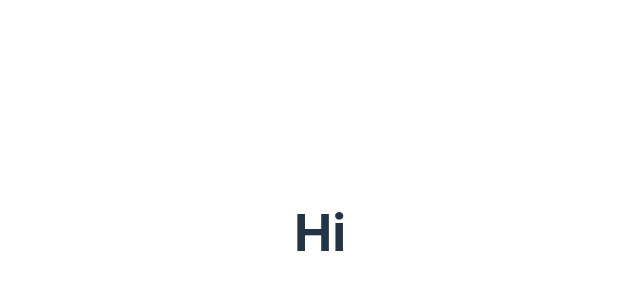
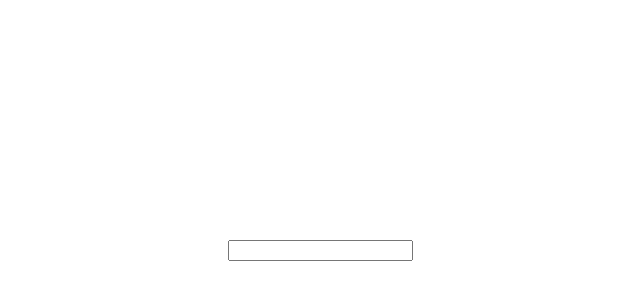
Before and after one commit to crasite/vue-front-teach, a Vue app: page / in a window 1280 px wide. Shown: the part 168-468 px from the top of the page, without its empty margins (320-960 px from the left). Built offline with nearby package versions, Linux system fonts and the light colour scheme.

Commit message:
added computed value

```diff
--- a/src/App.vue
+++ b/src/App.vue
@@ -1,10 +1,18 @@
 <script setup lang="ts">
-import { ref } from "vue";
-const msg = ref("Hi");
+import { ref, computed } from "vue";
+const txt = ref("");
+const helloTxt = computed(() => {
+  if (txt.value.length > 0) {
+    return "Hello " + txt.value;
+  } else {
+    return "";
+  }
+});
 </script>
 
 <template>
-  <h1>{{ msg }}</h1>
+  <h1>{{ helloTxt }}</h1>
+  <input type="text" v-model="txt" />
 </template>
 
 <style scoped></style>
```
